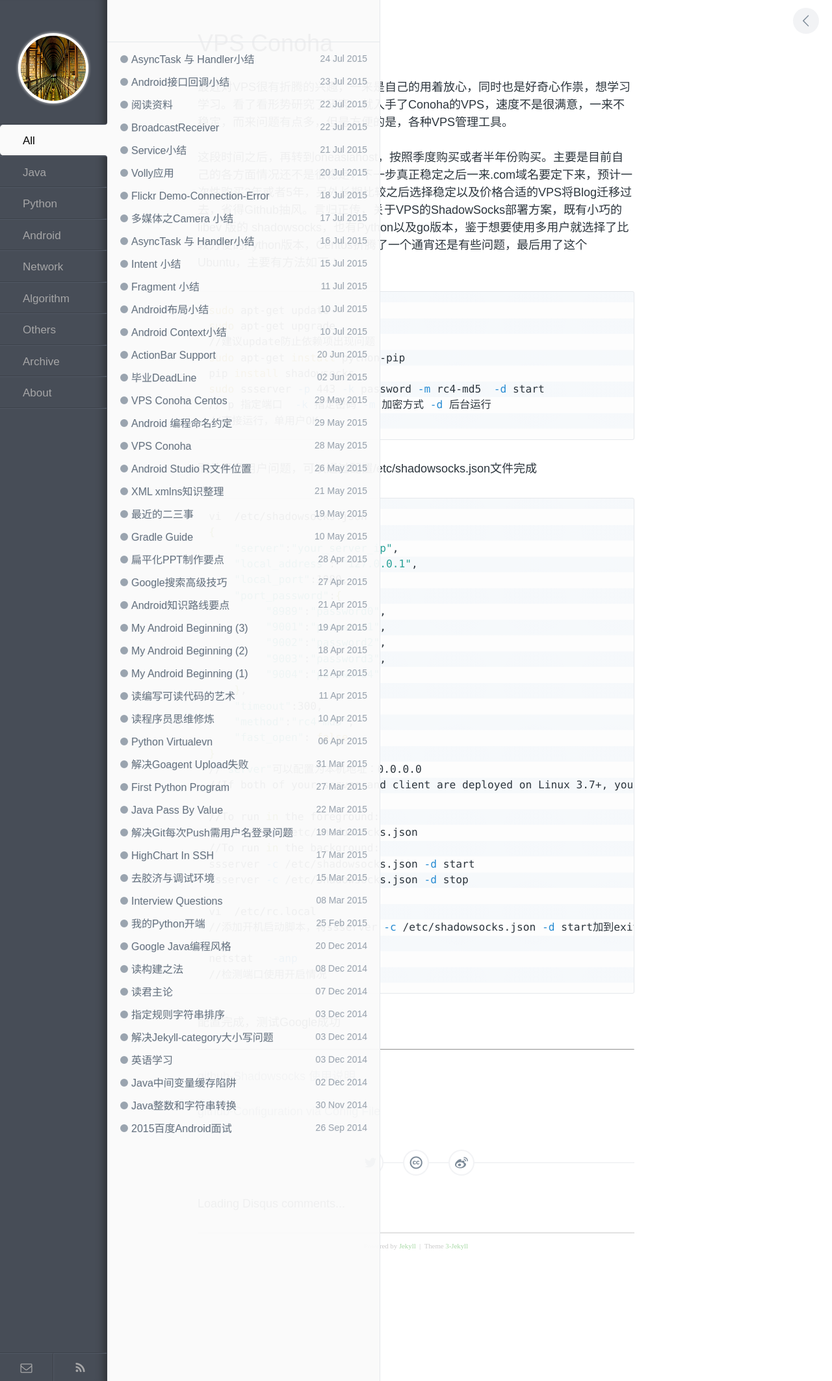
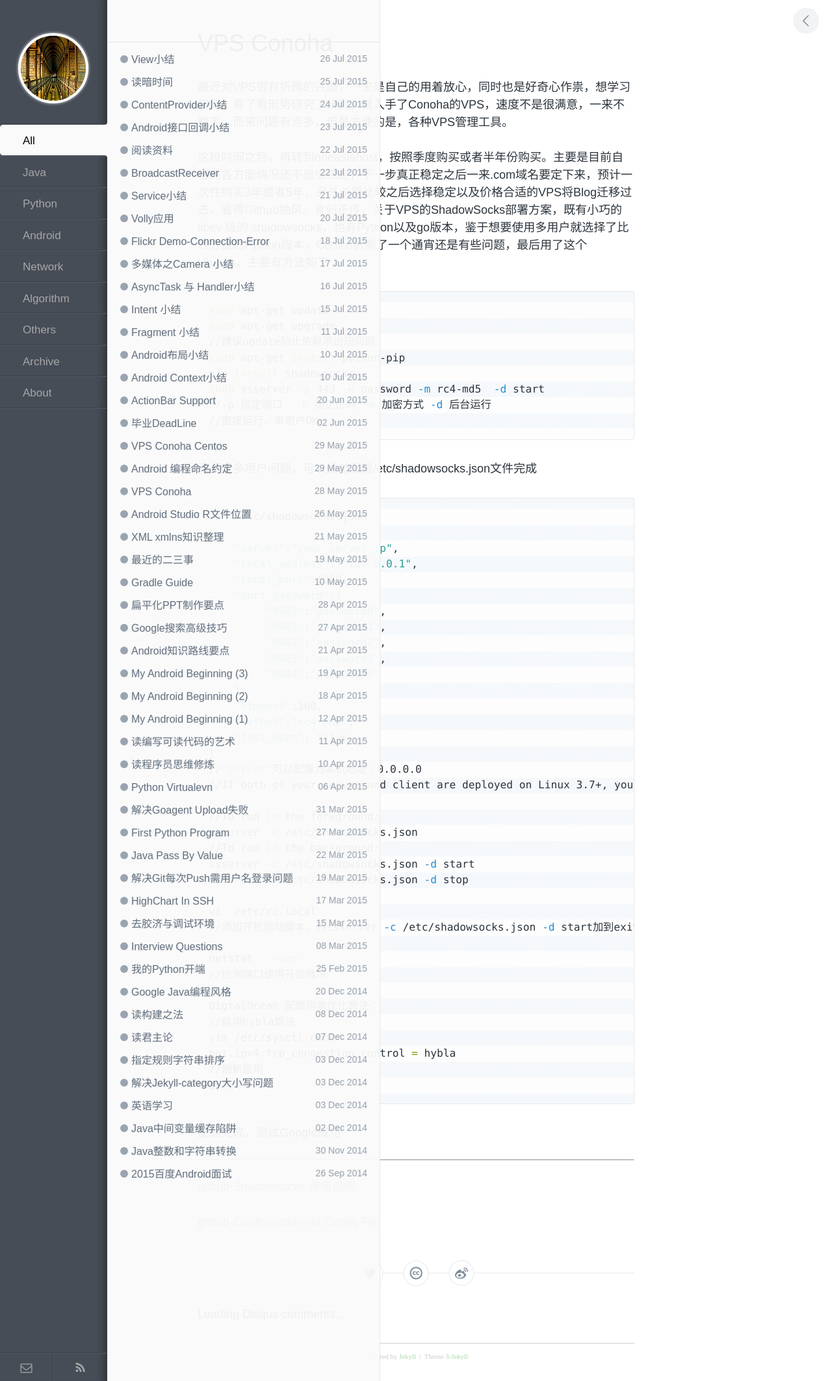
Before and after one commit to enlipan/enlipan.github.io, a Jekyll site: the page built from _posts/2015-5-28-VPS-Conoha-JP.md, in a window 1280 px wide. Shown: the whole page at 65% size. Built offline with Jekyll 4.4.1, drawn with Linux system fonts in a browser that asks for light colours; comment, search, counter and statistics services are not loaded.

Commit message:
post darktime 0726

```diff
--- a/_posts/2015-5-28-VPS-Conoha-JP.md
+++ b/_posts/2015-5-28-VPS-Conoha-JP.md
@@ -57,6 +57,13 @@
 netstat   -anp
 //检测端口使用开启情况
 
+DigtalOcean 配置阻塞优化算法：
+//启用hybla算法
+vim /etc/sysctl.conf
+net.ipv4.tcp_congestion_control = hybla
+//刷新启用
+sysctl -p
+
 {% endhighlight %}
 
 配置完成，测试Google成功
--- a/_posts/2015-7-24-content-provider-android.md
+++ b/_posts/2015-7-24-content-provider-android.md
@@ -1,5 +1,5 @@
 ---
 layout: post
-title: AsyncTask 与 Handler小结
+title: ContentProvider小结
 category: android
 ---
```
Also changed, not shown: _posts/2015-7-17-about-camera-android.md (+0 -2 lines), _posts/2015-7-25-dark-time.md (added, +56 -0 lines), _posts/2015-7-26-View-android.md (added, +19 -0 lines), assets/img/20150726/view_draw_method_chain.png (added), assets/img/20150726/view_mechanism_flow.png (added).
